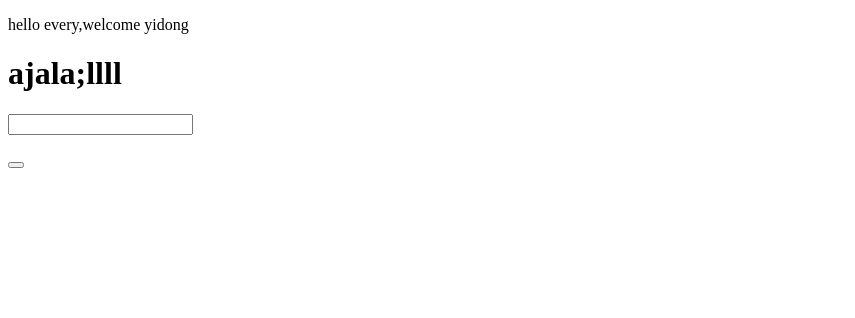
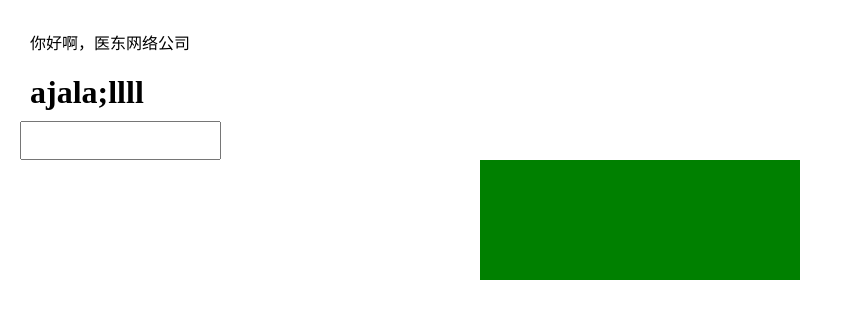
Before and after one commit to batian123/git-demo, a plain HTML site: page index.html in a window 1280 px wide. Shown: the whole page, without its empty margins (0-855 px from the left). Drawn offline with Linux system fonts and the light colour scheme.

Commit message:
add a css file

```diff
--- /dev/null
+++ b/index.css
@@ -0,0 +1,2 @@
+*{padding:10px;margin:0;}
+div{width: 300px;height: 100px;margin:0 auto; background: green;}
--- a/index.html
+++ b/index.html
@@ -5,14 +5,12 @@
     <meta name="viewport" content="width=p, initial-scale=1.0">
     <meta http-equiv="X-UA-Compatible" content="ie=edge">
     <title>Document</title>
+    <link rel="stylesheet" href="index.css">
 </head>
 <body>
-    <p>hello every,welcome yidong</p>
+    <p>你好啊，医东网络公司</p>
     <h1>ajala;llll</h1>
     <input type="text">
     <div></div>
-    <p></p>
-    <button></button>
-    <SPAN></SPAN>
 </body>
 </html>
```
